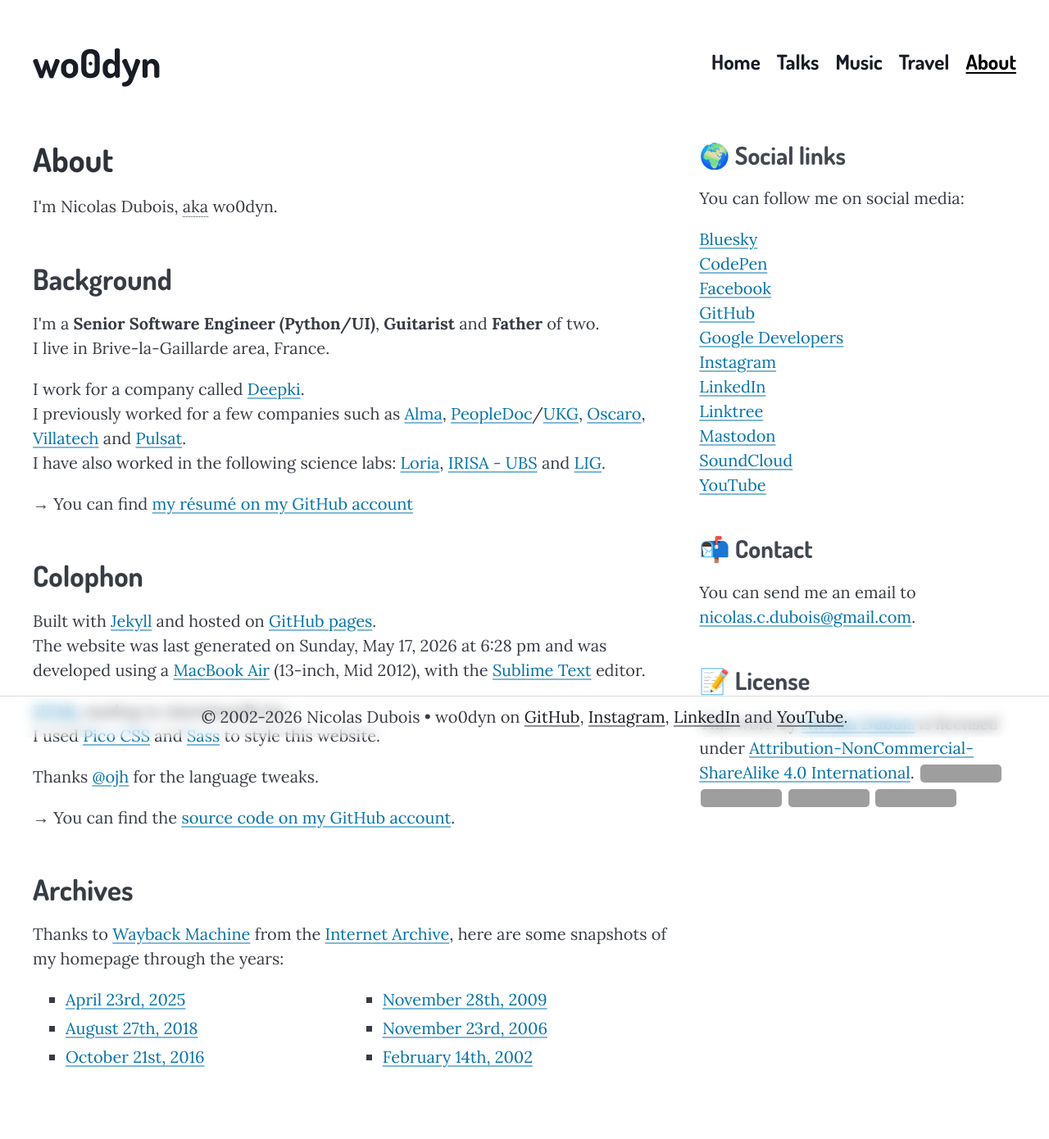
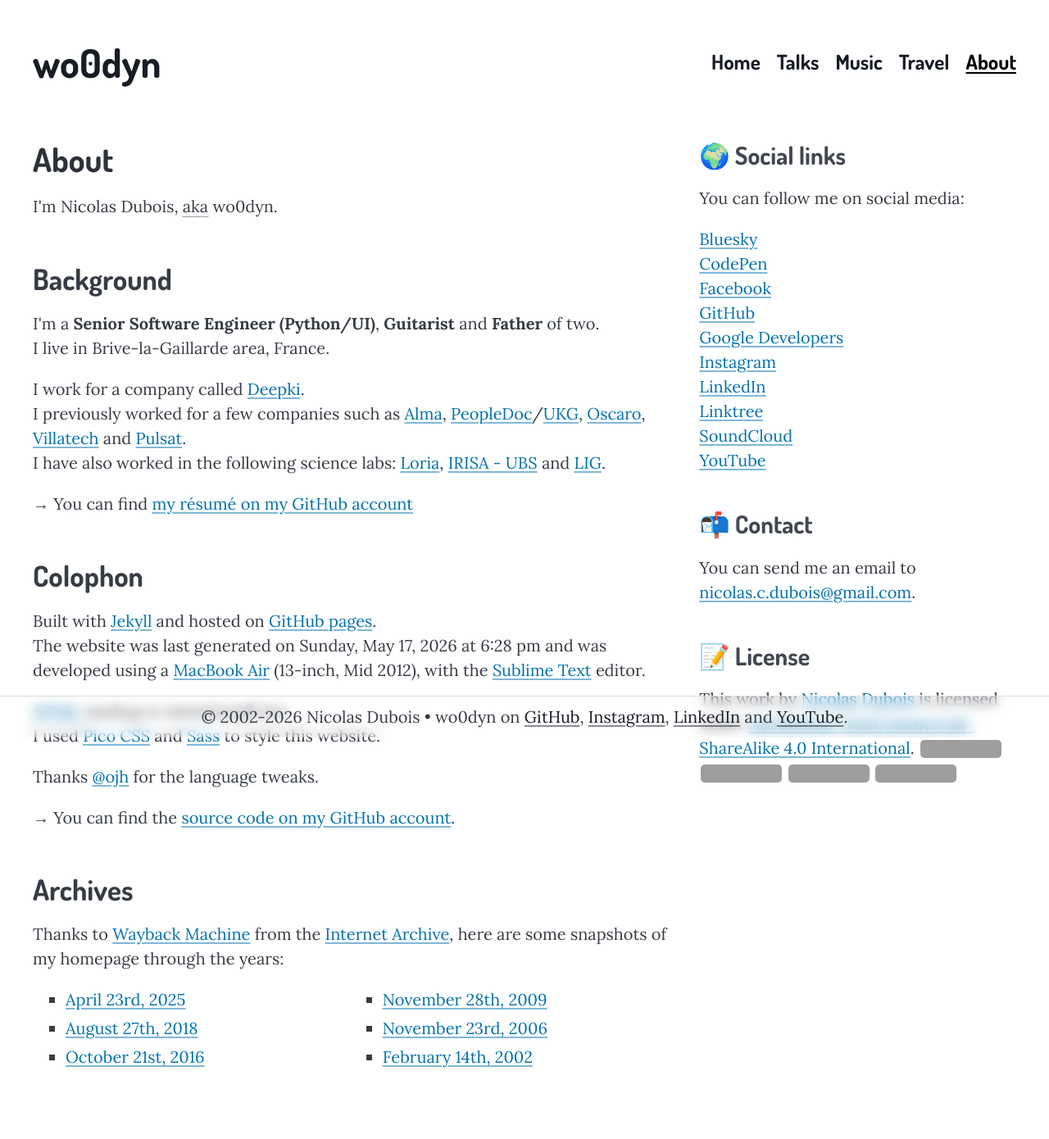
Before and after one commit to wo0dyn/homepage, a Jekyll site: the page built from about.html, in a window 1280 px wide. Shown: the whole page at 82% size. Built offline with Jekyll 4.4.1, drawn with Linux system fonts in a browser that asks for light colours; grey boxes are pictures that could not be loaded.

Commit message:
Remove mastodon
Signed-off-by: Nicolas Dubois <nicolas.c.dubois@gmail.com>

```diff
--- a/_config.yml
+++ b/_config.yml
@@ -37,10 +37,6 @@ author:
     linktree:
       name: Linktree
       url: https://linktr.ee/wo0dyn
-    mastodon:
-      name: Mastodon
-      url: https://mamot.fr/@wo0dyn
-      nickname: wo0dyn@mamot.fr
     soundcloud:
       name: SoundCloud
       url: https://soundcloud.com/wo0dyn
--- a/humans.txt
+++ b/humans.txt
@@ -9,7 +9,6 @@ permalink: humans.txt
     {% assign my = site.author %}
     {{ my.title }}: {{ my.fullname }}
     Contact: {{ my.email }}
-    Mastodon: @{{ my.social.mastodon.nickname }}
     From: {{ my.location }}
 
 
```
